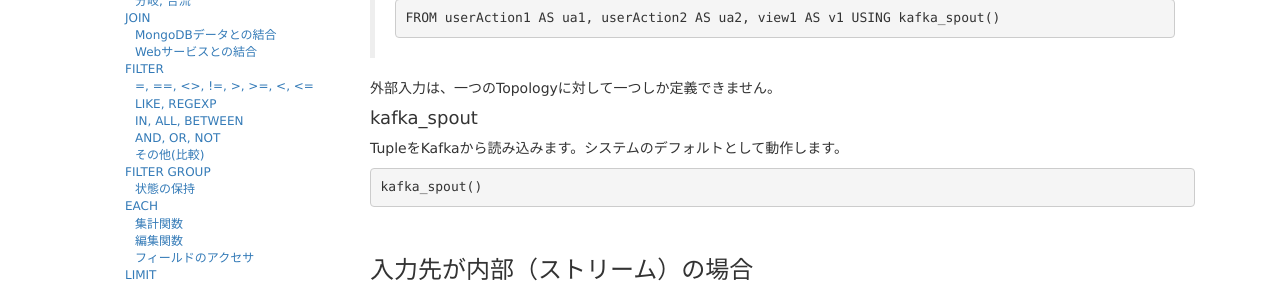
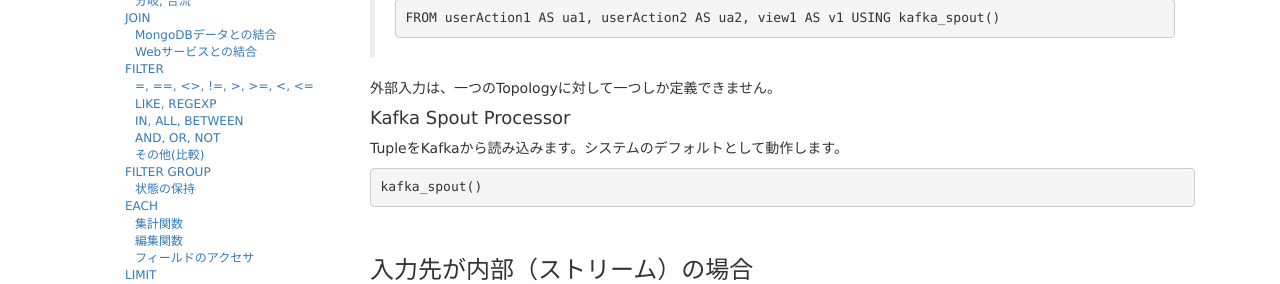
Before and after one commit to tf0054/trygennai.github.com, a Jekyll site: the page built from dml_ja.md, in a window 1280 px wide and 900 px high, scrolled down 677 px. Shown: the part 153-437 px from the top of the window. Built offline with Jekyll 4.4.1, drawn with Linux system fonts in a browser that asks for light colours; nearby versions of some CDN libraries; comment, search, counter and statistics services are not loaded.

Commit message:
表記変更
* kafka_spout -> Kafka Spout Processor

```diff
--- a/dml_ja.md
+++ b/dml_ja.md
@@ -36,7 +36,7 @@ FROM を使い、Tupleの入力元をスキーマとともに指定します。
 
 外部入力は、一つのTopologyに対して一つしか定義できません。
 
-#### kafka_spout
+#### Kafka Spout Processor
 
 TupleをKafkaから読み込みます。システムのデフォルトとして動作します。
 
```
